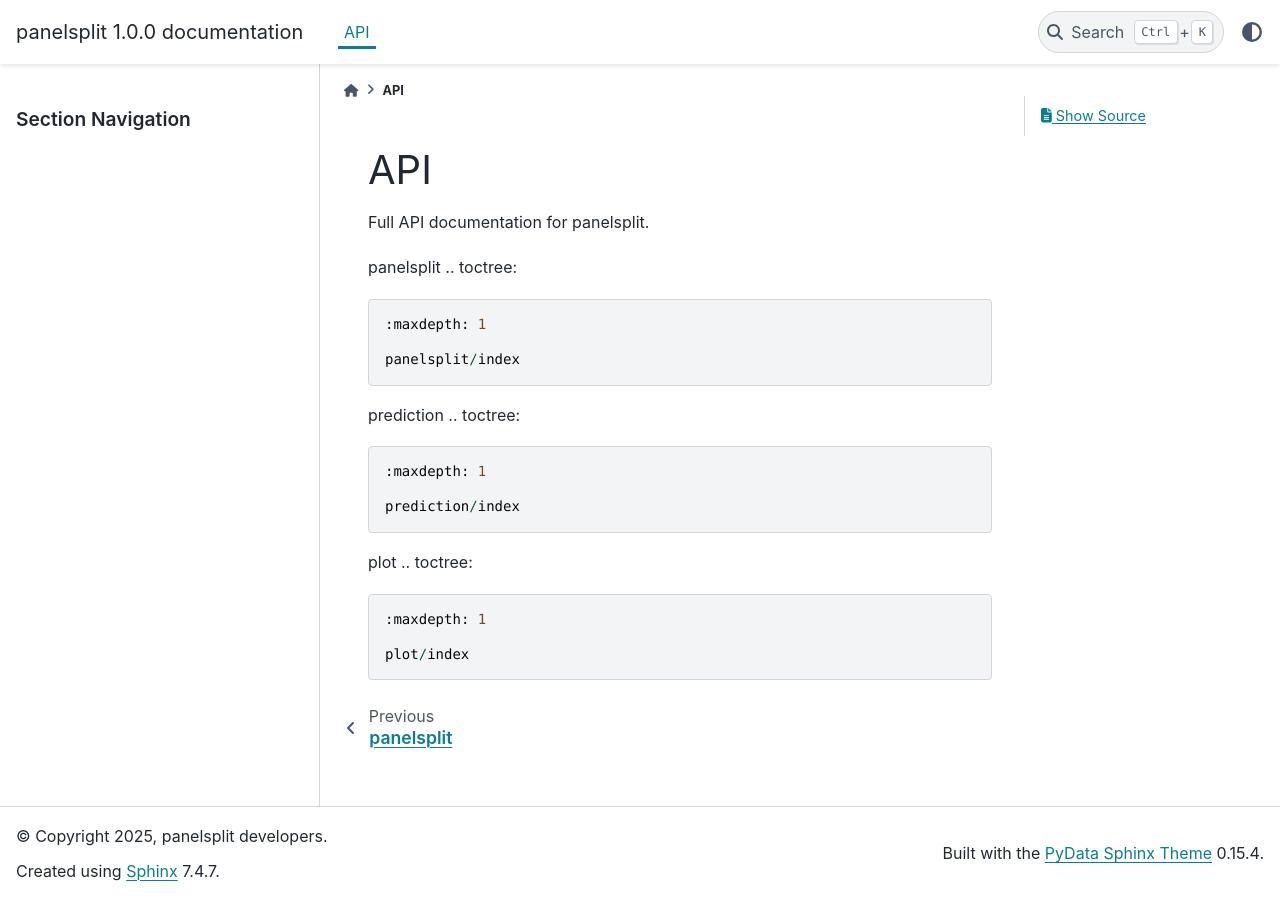
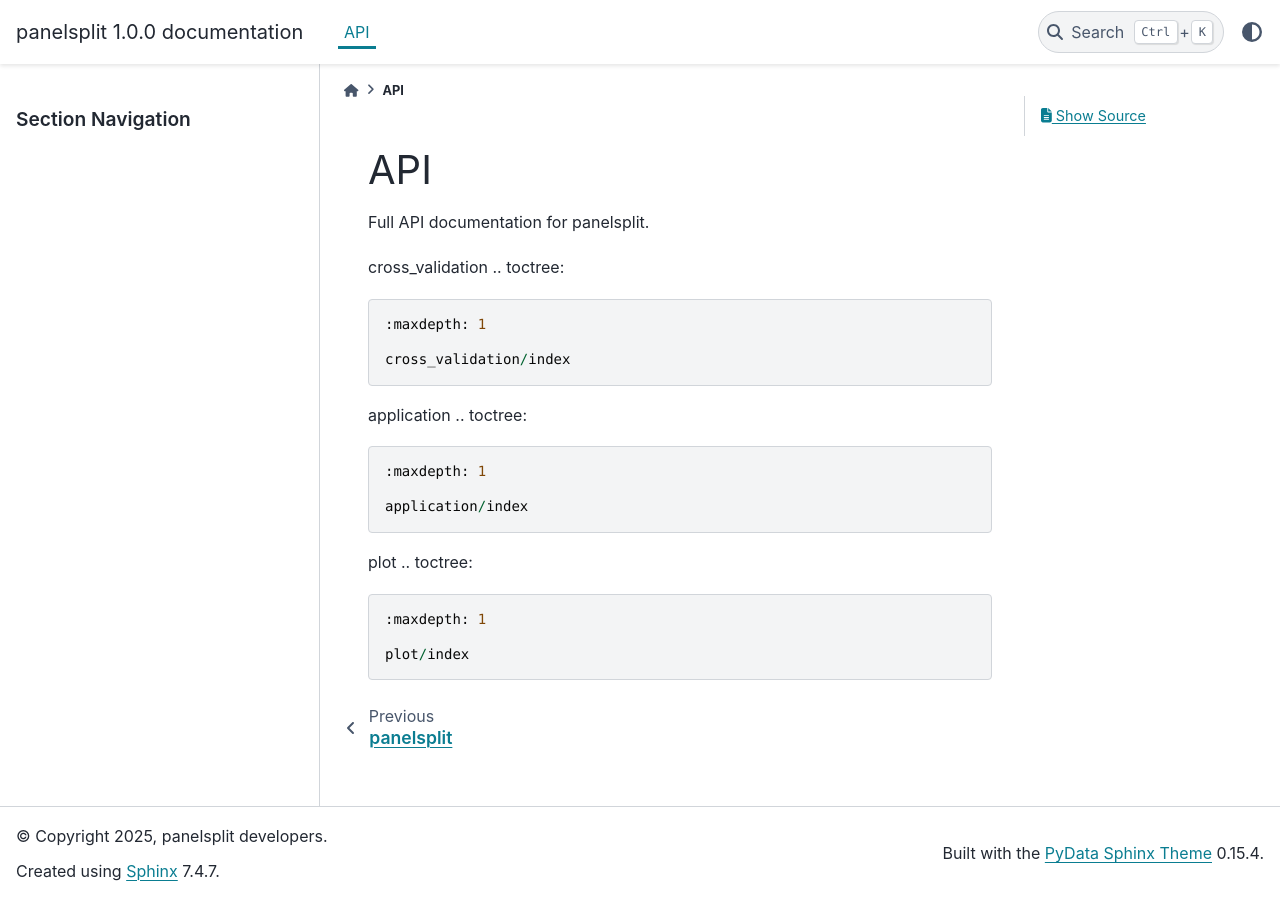
Before and after one commit to 4Freye/panelsplit, a Sphinx documentation site: the page built from docs/api/index.rst, in a window 1280 px wide. Built offline with Sphinx 7.4.7 and the PyData theme 0.15.4, drawn with Linux system fonts in a browser that asks for light colours.

Commit message:
updated documentation

```diff
--- a/docs/api/index.rst
+++ b/docs/api/index.rst
@@ -2,17 +2,17 @@ API
 ============================
 Full API documentation for panelsplit.
 
-panelsplit
+cross_validation
 .. toctree::
    :maxdepth: 1
 
-   panelsplit/index
+   cross_validation/index
 
-prediction
+application
 .. toctree::
    :maxdepth: 1
 
-   prediction/index
+   application/index
 
 plot
 .. toctree::
--- a/docs/index.rst
+++ b/docs/index.rst
@@ -6,7 +6,7 @@
 panelsplit
 ========================================
 
-A tool for panel data analysis
+A library for panel data analysis.
 
 Table of contents
 ========================================
```
Also changed, not shown: docs/api/application/index.rst (added), docs/api/cross_validation/index.rst (renamed from docs/api/panelsplit/index.rst).
